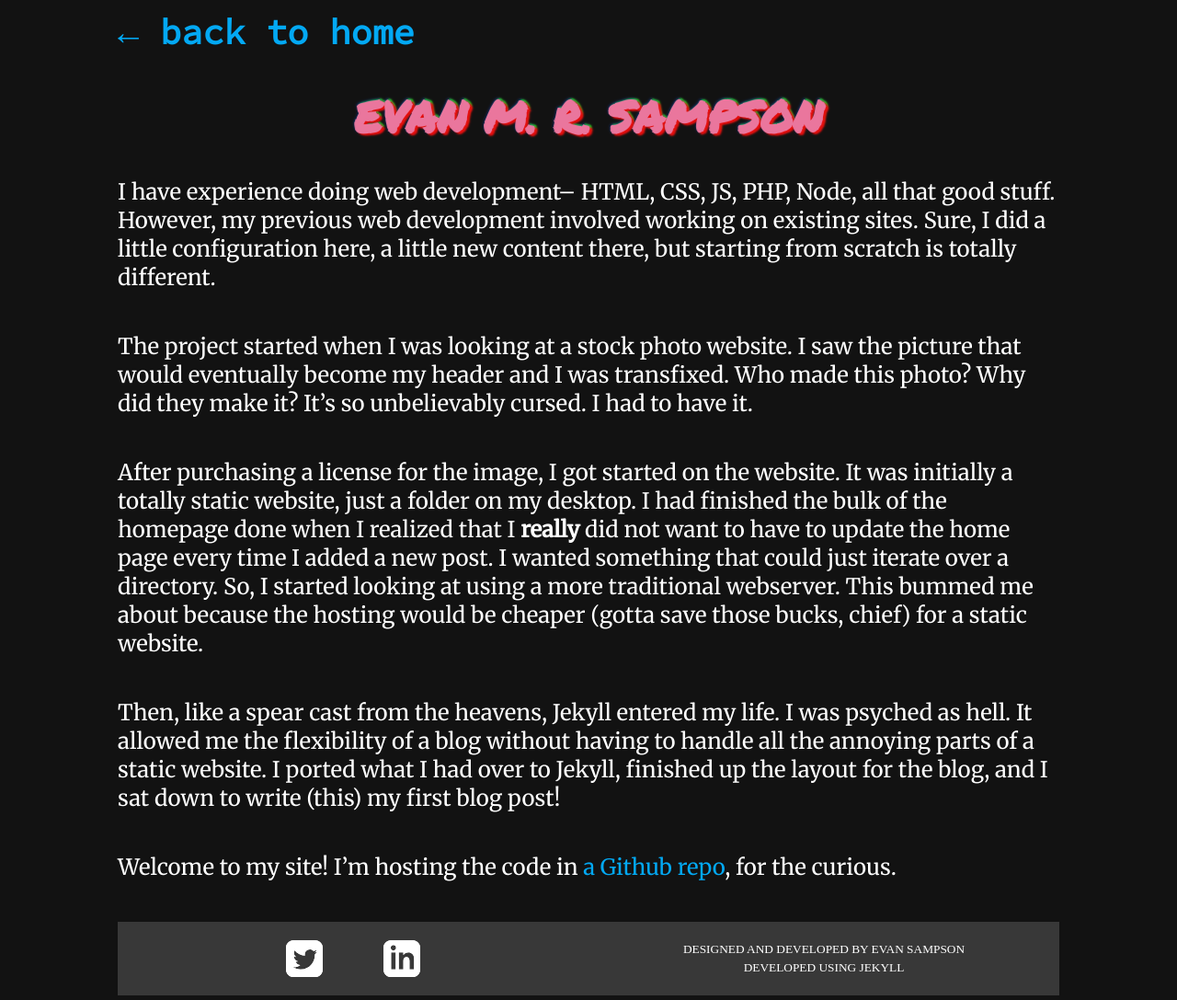
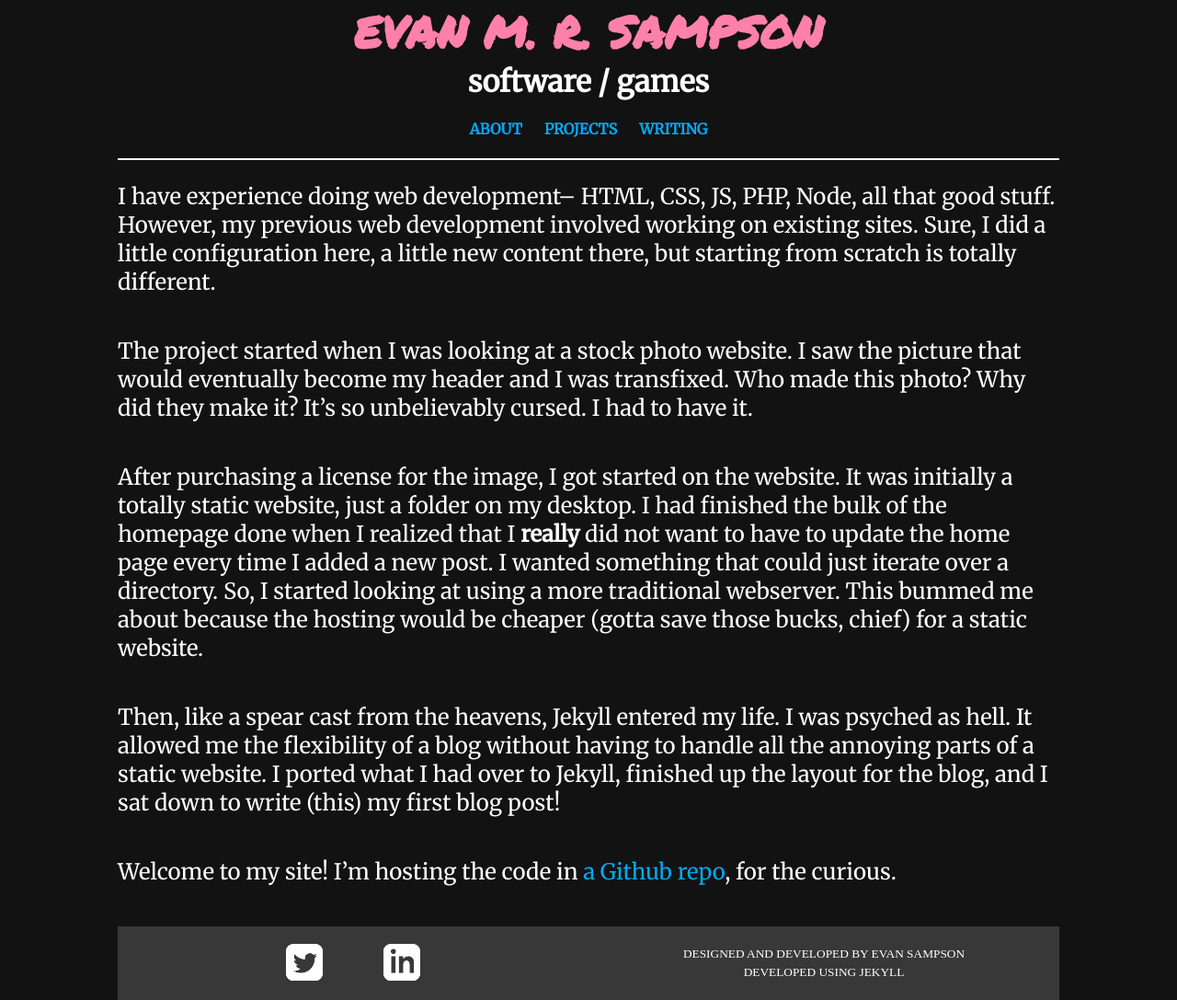
Before and after one commit to evanmrsampson/website, a Jekyll site: the page built from content/_projects/this-website.markdown, in a window 1280 px wide. Shown: the whole page at 92% size. Built offline with Jekyll 4.4.1, drawn with Linux system fonts in a browser that asks for light colours.

Commit message:
Change some header tags Remove the monospace font Second pass on navigation

```diff
--- /dev/null
+++ b/_includes/navigation.html
@@ -0,0 +1,13 @@
+<div style="border-bottom: 2px solid #ffffff">
+    <div style="width:100%;">
+            <h1 style="margin:unset;">Evan M. R. Sampson</h1>
+            <h2 style="margin:unset;">Software / Games</h2>
+        </div>
+    <div style="display: flex;">
+        <div style="width:100%;">
+                <a href='/'><h4 style="display:inline-flex;padding: 0px 10px 0px 10px;">About</h4></a>
+                <a href='https://google.com'><h4 style="display:inline-flex;padding: 0px 10px 0px 10px;">Projects</h4></a>
+                <a href='https://linkedin.com'><h4 style="display:inline-flex;padding: 0px 10px 0px 10px;">Writing</h4></a>
+        </div>
+    </div>
+</div>
--- a/_layouts/blog.html
+++ b/_layouts/blog.html
@@ -29,12 +29,7 @@
 		<link href="https://fonts.googleapis.com/css?family=Permanent+Marker|Source+Code+Pro|Merriweather&display=swap" rel="stylesheet">
     </head>
     <body>
-        <div id="bar">
-            <a href="/">
-            <h2>&#8592; Back to Home</h2>
-            <h1 class="chromatic">Evan M. R. Sampson</h1>
-        </a>
-        </div>
+		{% include navigation.html %}
 		<div class="blog-content">{{ content }}</div>
 		<footer>
 				<div class="links">
--- a/style.css
+++ b/style.css
@@ -28,23 +28,26 @@ h4 {
 	font-family: 'Merriweather', serif;
 }
 
-h1 {
-	font-family: 'Permanent Marker', cursive;
-    font-size: 48px;
-	color: #ff80ab;
+.titles h1 {
 	animation: chromaticMove 4500ms ease infinite, pulse ease 250ms  infinite;
 	-webkit-animation-direction: alternate;
 	animation-direction: alternate;
 }
 
+h1 {
+	font-family: 'Permanent Marker', cursive;
+    font-size: 48px;
+	color: #ff80ab;
+}
+
 h2 {
     font-size: 32px;
-	font-family: 'Source Code Pro', monospace;
-	color: #ff80ab;
+	font-family: 'Merriweather', serif;
+	color: #fff;
 	text-transform: lowercase;
 }
 
-.navigation h2 {
+.navigation a h2{
 	color: #03a9f4;
 	text-align: center;
 }
@@ -182,8 +185,8 @@ header h2
 
 h3
 {
-	font-family: 'Source Code Pro', monospace;
-	color: #03a9f4;
+	font-family: 'Merriweather', serif;
+	color: #ff80ab;
 	font-size: 3.5vh;
 	text-transform: lowercase;
 }
```
Also changed, not shown: index.md (+2 -2 lines).
